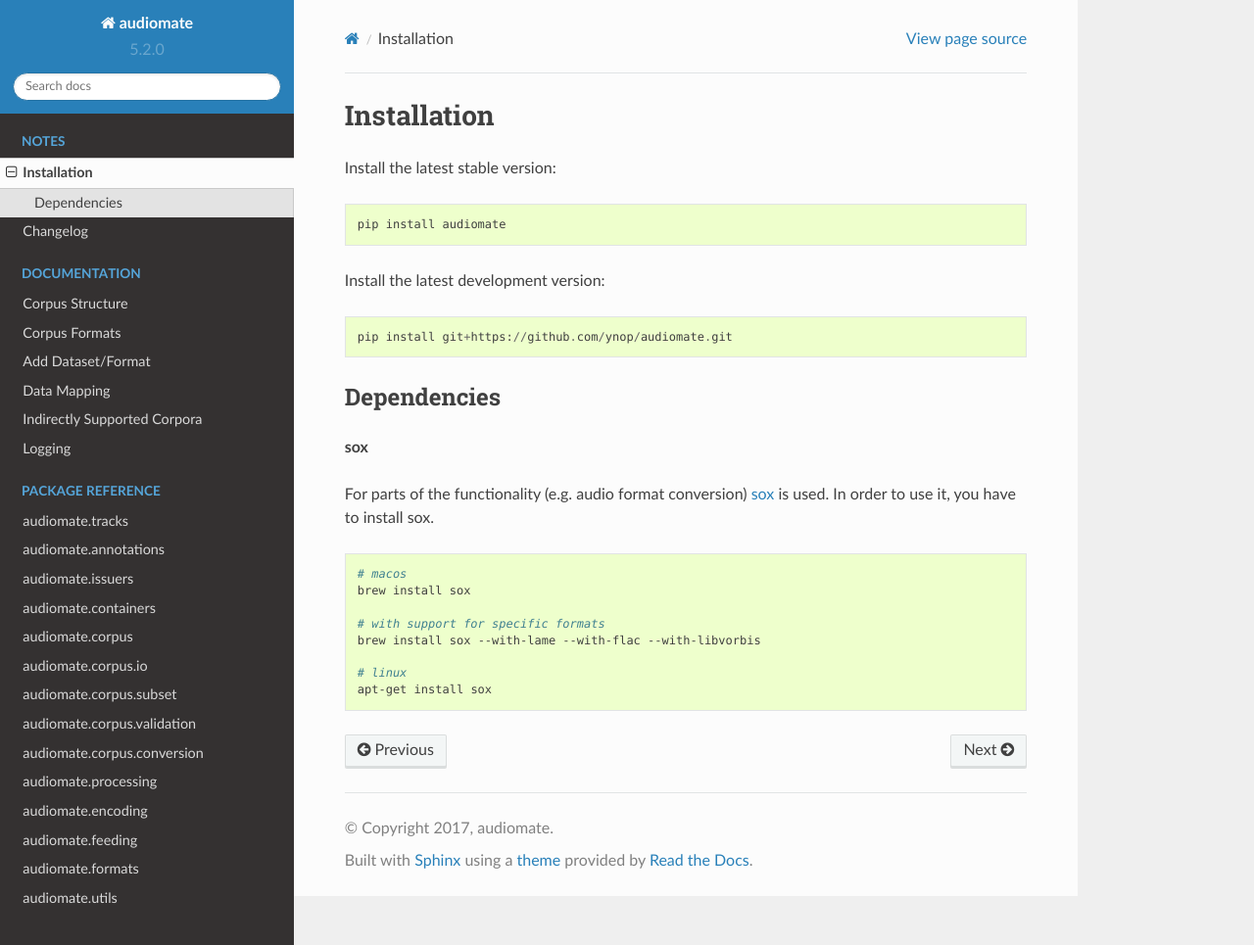
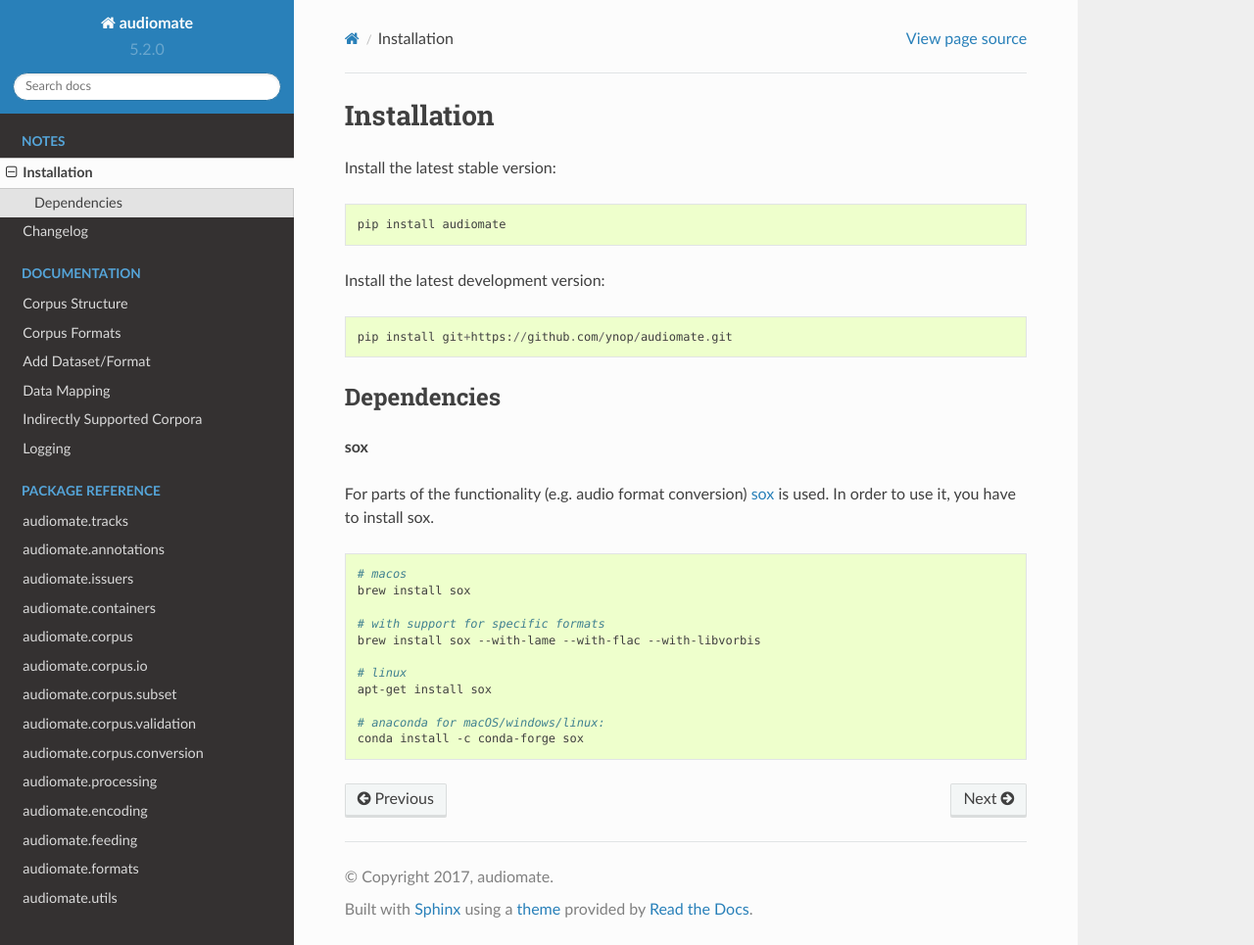
Before and after one commit to ynop/audiomate, a Sphinx documentation site: the page built from docs/notes/installation.rst, in a window 1280 px wide and 965 px high. Shown: the whole window at 98% size. Built offline with Sphinx 7.4.7 and the Read the Docs theme 2.0.0, drawn with Linux system fonts in a browser that asks for light colours.

Commit message:
add conda sox install in rst

```diff
--- a/docs/notes/installation.rst
+++ b/docs/notes/installation.rst
@@ -26,3 +26,6 @@
 
    # linux
    apt-get install sox
+
+   # anaconda for macOS/windows/linux:
+   conda install -c conda-forge sox
```
